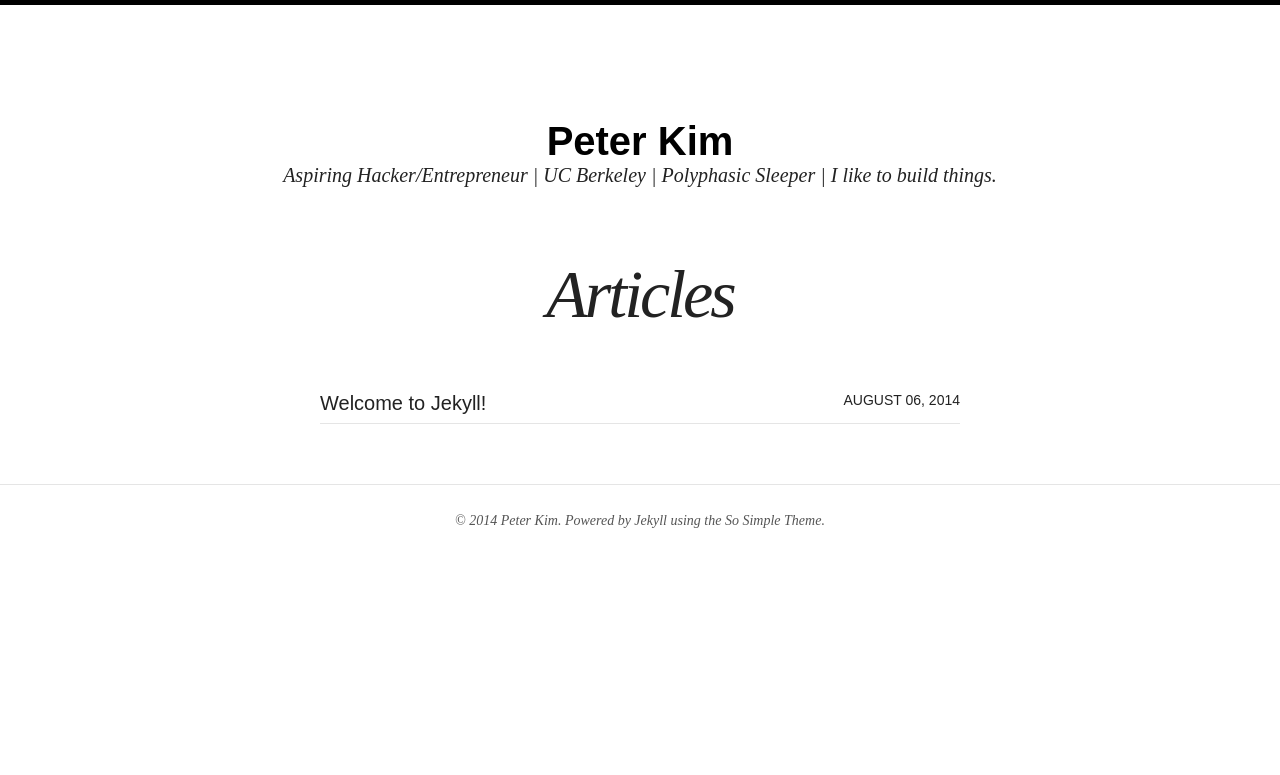
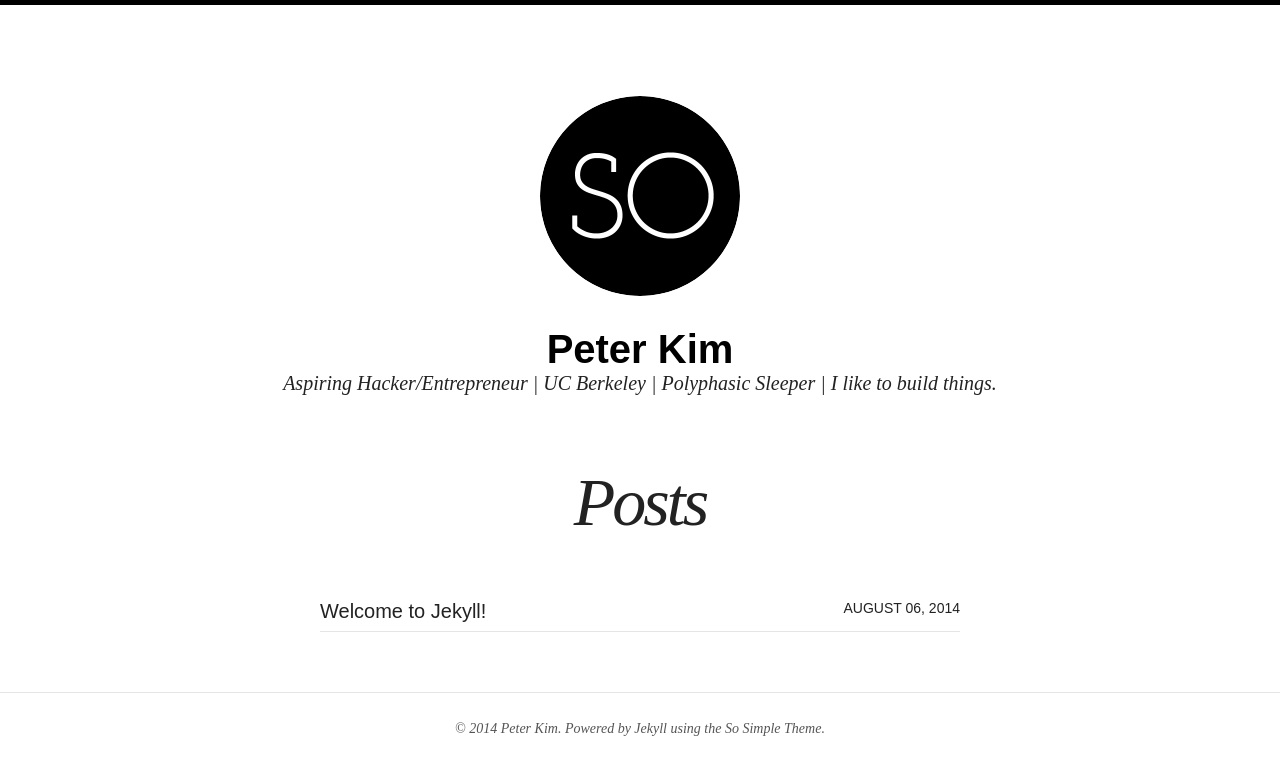
Before and after one commit to pkayfire/pkayfire.github.io, a Jekyll site: the page built from articles.html, in a window 1280 px wide. Shown: the top 775 px of the page. Built offline with Jekyll 4.4.1, drawn with Linux system fonts in a browser that asks for light colours; nearby versions of some CDN libraries; comment, search, counter and statistics services are not loaded.

Commit message:
reinserted site-logo

```diff
--- a/_config.yml
+++ b/_config.yml
@@ -1,6 +1,6 @@
 title:            Peter Kim
 description:      Aspiring Hacker/Entrepreneur | UC Berkeley | Polyphasic Sleeper | I like to build things.
-logo:
+logo:             site-logo.png
 disqus_shortname: peterkim45366
 search:           true
 # Change url to your domain. Leave localhost server or blank when working locally.
@@ -35,8 +35,8 @@
 links:
   - title: About
     url: /about/
-  - title: Articles
-    url: /articles/
+  - title: Posts
+    url: /posts/
     external: true
 
 future:      true
--- a/_includes/navigation.html
+++ b/_includes/navigation.html
@@ -10,7 +10,7 @@
 				{% endif %}
 			</li>
 	        {% endfor %}
-	        <li><a href="{{ site.url }}/feed.xml" title="Atom/RSS feed"><i class="icon-rss"></i> Feed</a></li>
+	        <!-- <li><a href="{{ site.url }}/feed.xml" title="Atom/RSS feed"><i class="icon-rss"></i> Feed</a></li> -->
 	        {% if site.search %}<li class="dosearch"><i class="icon-search"></i> Search</li>{% endif %}
 	    </ul>
 	</nav>
--- a/articles.html
+++ b/articles.html
@@ -1,7 +1,7 @@
 ---
 layout: page
-permalink: /articles/
-title: Articles
+permalink: /posts/
+title: Posts
 description: "An archive of posts sorted by date."
 ---
 
```
